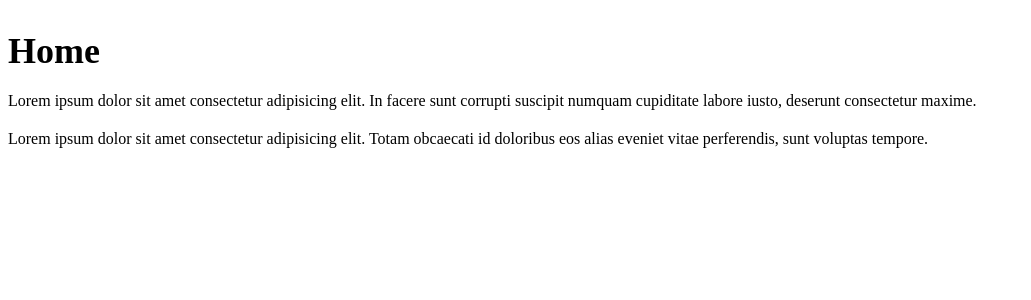
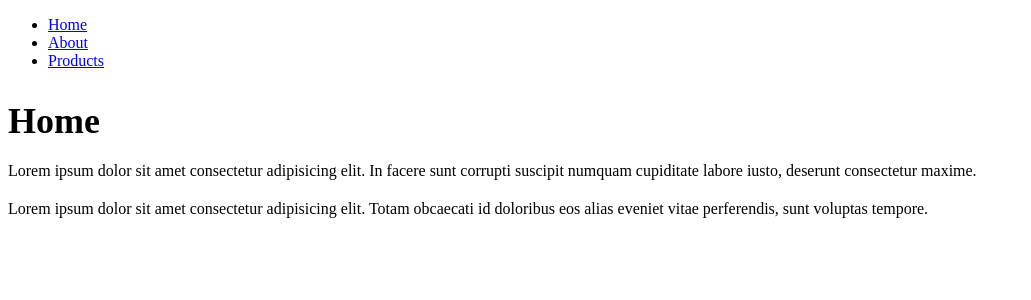
Before and after one commit to MichelleH17/nuxt-dojo-michaela, a Nuxt app: page / in a window 1280 px wide. Shown: the top 300 px of the page, without its empty margins (0-1031 px from the left). Built offline with nearby package versions, Linux system fonts and the light colour scheme.

Commit message:
feat: add navigation to home page

```diff
--- a/pages/index.vue
+++ b/pages/index.vue
@@ -1,14 +1,28 @@
 <template>
   <div>
+    <header>
+      <nav>
+        <ul>
+          <li><NuxtLink to="/">Home</NuxtLink></li>
+          <li><NuxtLink to="/about">About</NuxtLink></li>
+          <li><NuxtLink to="/products">Products</NuxtLink></li>
+        </ul>
+      </nav>
+    </header>
     <h2>Home</h2>
-    <p>Lorem ipsum dolor sit amet consectetur adipisicing elit. In facere sunt corrupti suscipit numquam cupiditate labore iusto, deserunt consectetur maxime.</p>
-    <p>Lorem ipsum dolor sit amet consectetur adipisicing elit. Totam obcaecati id doloribus eos alias eveniet vitae perferendis, sunt voluptas tempore.</p>
+    <p>
+      Lorem ipsum dolor sit amet consectetur adipisicing elit. In facere sunt
+      corrupti suscipit numquam cupiditate labore iusto, deserunt consectetur
+      maxime.
+    </p>
+    <p>
+      Lorem ipsum dolor sit amet consectetur adipisicing elit. Totam obcaecati
+      id doloribus eos alias eveniet vitae perferendis, sunt voluptas tempore.
+    </p>
   </div>
 </template>
 
-<script lang="ts" setup>
-
-</script>
+<script lang="ts" setup></script>
 
 <style scoped>
 h2 {
```
Lines whose indentation alone changed are shown as unchanged.
